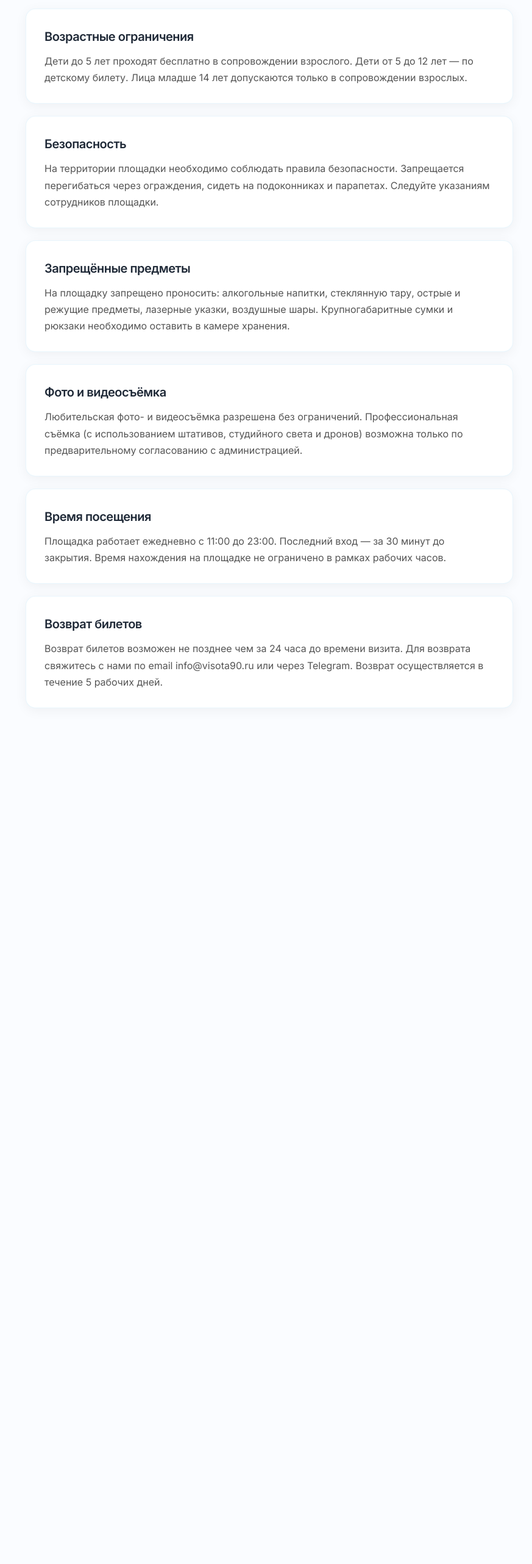
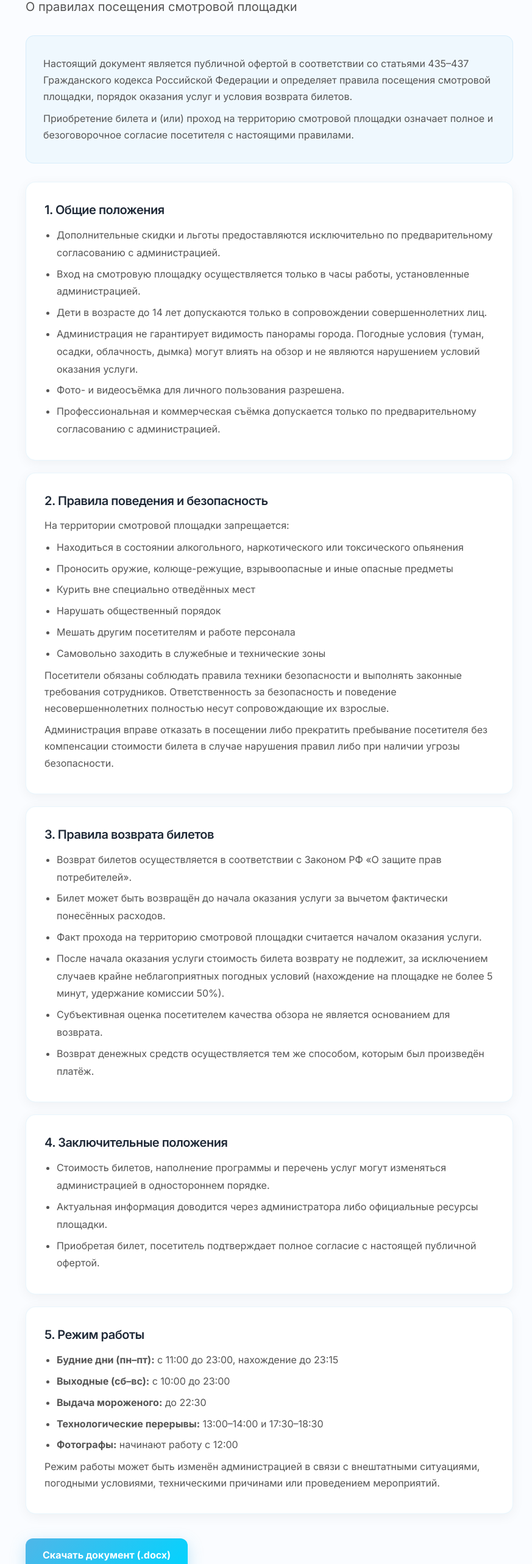
Before and after one commit to phobos003/smotra90, a Next.js app: page /rules in a window 1280 px wide. Shown: the part 229-2793 px from the top of the page at 61% size, without its empty margins (198-1071 px from the left). Before the commit the page ends 1450 px from the top, so only its background shows below. Built offline with nearby package versions, Linux system fonts and the light colour scheme.

Commit message:
Правила файл

```diff
--- a/app/globals.css
+++ b/app/globals.css
@@ -1350,7 +1350,67 @@ color:#1F2937;
 color:#555;
 font-size:16px;
 line-height:1.7;
-margin:0;
+margin:8px 0;
+}
+
+.rulesItem ul{
+color:#555;
+font-size:16px;
+line-height:1.8;
+margin:8px 0;
+padding-left:20px;
+}
+
+.rulesItem li{
+margin-bottom:6px;
+}
+
+.rulesSubtitle{
+font-size:20px;
+color:#555;
+margin-top:-20px;
+margin-bottom:30px;
+}
+
+.rulesIntro{
+background:rgba(79,182,232,0.06);
+border:1px solid rgba(79,182,232,0.15);
+border-radius:14px;
+padding:24px 28px;
+margin-bottom:30px;
+}
+
+.rulesIntro p{
+color:#555;
+font-size:16px;
+line-height:1.7;
+margin:8px 0;
+}
+
+.downloadButton{
+display:inline-flex;
+align-items:center;
+justify-content:center;
+padding:14px 28px;
+border-radius:12px;
+background:linear-gradient(135deg,#4FB6E8,#00D4FF);
+color:white;
+text-decoration:none;
+font-weight:700;
+font-size:16px;
+transition:all 0.25s ease;
+box-shadow:0 8px 24px rgba(79,182,232,0.35);
+margin-bottom:40px;
+}
+
+.downloadButton:hover{
+transform:translateY(-2px);
+box-shadow:0 14px 35px rgba(79,182,232,0.5);
+}
+
+.downloadBottom{
+margin-top:40px;
+margin-bottom:0;
 }
 
 body.dark .rulesItem{
@@ -1368,7 +1428,21 @@ body.dark .rulesItem h3{
 color:#E5E7EB;
 }
 
-body.dark .rulesItem p{
+body.dark .rulesItem p,
+body.dark .rulesItem ul{
+color:#9CA3AF;
+}
+
+body.dark .rulesSubtitle{
+color:#9CA3AF;
+}
+
+body.dark .rulesIntro{
+background:rgba(79,182,232,0.05);
+border-color:rgba(79,182,232,0.1);
+}
+
+body.dark .rulesIntro p{
 color:#9CA3AF;
 }
 
@@ -1395,8 +1469,29 @@ padding:22px 20px;
 font-size:18px;
 }
 
-.rulesItem p{
+.rulesItem p,
+.rulesItem ul{
 font-size:14px;
+}
+
+.rulesSubtitle{
+font-size:16px;
+margin-top:-12px;
+}
+
+.rulesIntro{
+padding:18px 20px;
+}
+
+.rulesIntro p{
+font-size:14px;
+}
+
+.downloadButton{
+width:100%;
+text-align:center;
+font-size:15px;
+padding:14px 20px;
 }
 }
 
--- a/app/rules/page.tsx
+++ b/app/rules/page.tsx
@@ -32,41 +32,81 @@ return(
 
 <div className="rulesContent">
 
-<h1>Правила посещения</h1>
+<h1>Публичная оферта</h1>
+<p className="rulesSubtitle">О правилах посещения смотровой площадки</p>
+
+<div className="rulesIntro">
+<p>Настоящий документ является публичной офертой в соответствии со статьями 435–437 Гражданского кодекса Российской Федерации и определяет правила посещения смотровой площадки, порядок оказания услуг и условия возврата билетов.</p>
+<p>Приобретение билета и (или) проход на территорию смотровой площадки означает полное и безоговорочное согласие посетителя с настоящими правилами.</p>
+</div>
 
 <div className="rulesList">
 
 <div className="rulesItem">
-<h3>Возрастные ограничения</h3>
-<p>Дети до 5 лет проходят бесплатно в сопровождении взрослого. Дети от 5 до 12 лет — по детскому билету. Лица младше 14 лет допускаются только в сопровождении взрослых.</p>
+<h3>1. Общие положения</h3>
+<ul>
+<li>Дополнительные скидки и льготы предоставляются исключительно по предварительному согласованию с администрацией.</li>
+<li>Вход на смотровую площадку осуществляется только в часы работы, установленные администрацией.</li>
+<li>Дети в возрасте до 14 лет допускаются только в сопровождении совершеннолетних лиц.</li>
+<li>Администрация не гарантирует видимость панорамы города. Погодные условия (туман, осадки, облачность, дымка) могут влиять на обзор и не являются нарушением условий оказания услуги.</li>
+<li>Фото- и видеосъёмка для личного пользования разрешена.</li>
+<li>Профессиональная и коммерческая съёмка допускается только по предварительному согласованию с администрацией.</li>
+</ul>
 </div>
 
 <div className="rulesItem">
-<h3>Безопасность</h3>
-<p>На территории площадки необходимо соблюдать правила безопасности. Запрещается перегибаться через ограждения, сидеть на подоконниках и парапетах. Следуйте указаниям сотрудников площадки.</p>
+<h3>2. Правила поведения и безопасность</h3>
+<p>На территории смотровой площадки запрещается:</p>
+<ul>
+<li>Находиться в состоянии алкогольного, наркотического или токсического опьянения</li>
+<li>Проносить оружие, колюще-режущие, взрывоопасные и иные опасные предметы</li>
+<li>Курить вне специально отведённых мест</li>
+<li>Нарушать общественный порядок</li>
+<li>Мешать другим посетителям и работе персонала</li>
+<li>Самовольно заходить в служебные и технические зоны</li>
+</ul>
+<p>Посетители обязаны соблюдать правила техники безопасности и выполнять законные требования сотрудников. Ответственность за безопасность и поведение несовершеннолетних полностью несут сопровождающие их взрослые.</p>
+<p>Администрация вправе отказать в посещении либо прекратить пребывание посетителя без компенсации стоимости билета в случае нарушения правил либо при наличии угрозы безопасности.</p>
 </div>
 
 <div className="rulesItem">
-<h3>Запрещённые предметы</h3>
-<p>На площадку запрещено проносить: алкогольные напитки, стеклянную тару, острые и режущие предметы, лазерные указки, воздушные шары. Крупногабаритные сумки и рюкзаки необходимо оставить в камере хранения.</p>
+<h3>3. Правила возврата билетов</h3>
+<ul>
+<li>Возврат билетов осуществляется в соответствии с Законом РФ «О защите прав потребителей».</li>
+<li>Билет может быть возвращён до начала оказания услуги за вычетом фактически понесённых расходов.</li>
+<li>Факт прохода на территорию смотровой площадки считается началом оказания услуги.</li>
+<li>После начала оказания услуги стоимость билета возврату не подлежит, за исключением случаев крайне неблагоприятных погодных условий (нахождение на площадке не более 5 минут, удержание комиссии 50%).</li>
+<li>Субъективная оценка посетителем качества обзора не является основанием для возврата.</li>
+<li>Возврат денежных средств осуществляется тем же способом, которым был произведён платёж.</li>
+</ul>
 </div>
 
 <div className="rulesItem">
-<h3>Фото и видеосъёмка</h3>
-<p>Любительская фото- и видеосъёмка разрешена без ограничений. Профессиональная съёмка (с использованием штативов, студийного света и дронов) возможна только по предварительному согласованию с администрацией.</p>
+<h3>4. Заключительные положения</h3>
+<ul>
+<li>Стоимость билетов, наполнение программы и перечень услуг могут изменяться администрацией в одностороннем порядке.</li>
+<li>Актуальная информация доводится через администратора либо официальные ресурсы площадки.</li>
+<li>Приобретая билет, посетитель подтверждает полное согласие с настоящей публичной офертой.</li>
+</ul>
 </div>
 
 <div className="rulesItem">
-<h3>Время посещения</h3>
-<p>Площадка работает ежедневно с 11:00 до 23:00. Последний вход — за 30 минут до закрытия. Время нахождения на площадке не ограничено в рамках рабочих часов.</p>
-</div>
-
-<div className="rulesItem">
-<h3>Возврат билетов</h3>
-<p>Возврат билетов возможен не позднее чем за 24 часа до времени визита. Для возврата свяжитесь с нами по email info@visota90.ru или через Telegram. Возврат осуществляется в течение 5 рабочих дней.</p>
+<h3>5. Режим работы</h3>
+<ul>
+<li><strong>Будние дни (пн–пт):</strong> с 11:00 до 23:00, нахождение до 23:15</li>
+<li><strong>Выходные (сб–вс):</strong> с 10:00 до 23:00</li>
+<li><strong>Выдача мороженого:</strong> до 22:30</li>
+<li><strong>Технологические перерывы:</strong> 13:00–14:00 и 17:30–18:30</li>
+<li><strong>Фотографы:</strong> начинают работу с 12:00</li>
+</ul>
+<p>Режим работы может быть изменён администрацией в связи с внештатными ситуациями, погодными условиями, техническими причинами или проведением мероприятий.</p>
 </div>
 
 </div>
+
+<a href="/oferta.docx" download className="downloadButton downloadBottom">
+Скачать документ (.docx)
+</a>
 
 </div>
 
```
Also changed, not shown: 2 other files (tests, documents, lock files or other folders).
